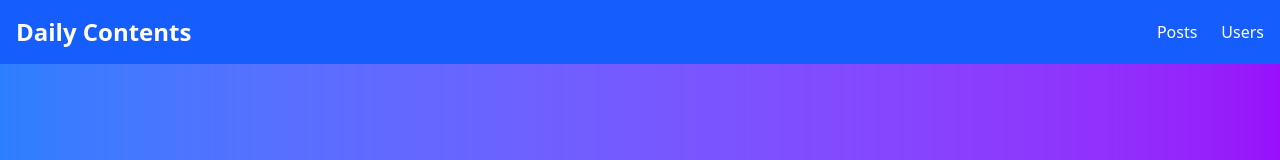
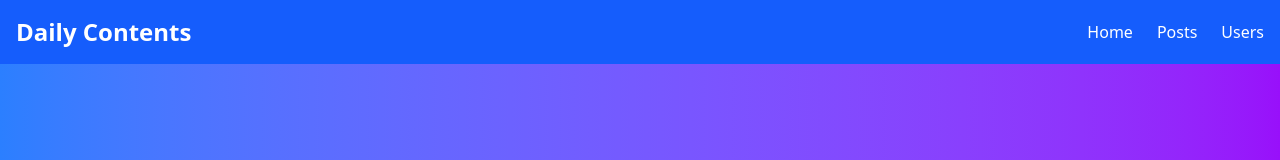
Before and after one commit to MoketeTyabekana/alx-project-0x01-setup, a Next.js app in the folder alx-project-0x01/: page / in a window 1280 px wide. Shown: the top 160 px of the page. Built offline with nearby package versions, Linux system fonts and the light colour scheme.

Commit message:
Added the home link to the Header navogation tabs.

```diff
--- a/alx-project-0x01/components/layout/Header.tsx
+++ b/alx-project-0x01/components/layout/Header.tsx
@@ -1,14 +1,17 @@
-import Link from 'next/link';
+import Link from "next/link";
 
 const Header: React.FC = () => {
   return (
     <header className="bg-blue-600 text-white shadow-md py-4">
       <div className="container mx-auto flex justify-between items-center px-4">
         <h3 className="font-bold text-2xl">
-     <Link href="/">Daily Contents</Link>
-  </h3>
+          <Link href="/">Daily Contents</Link>
+        </h3>
         <nav>
           <ul className="flex space-x-6">
+            <li className="hover:underline">
+              <Link href="/home">Home</Link>
+            </li>
             <li className="hover:underline">
               <Link href="/posts">Posts</Link>
             </li>
@@ -20,6 +23,6 @@ const Header: React.FC = () => {
       </div>
     </header>
   );
-}
+};
 
 export default Header;
```
